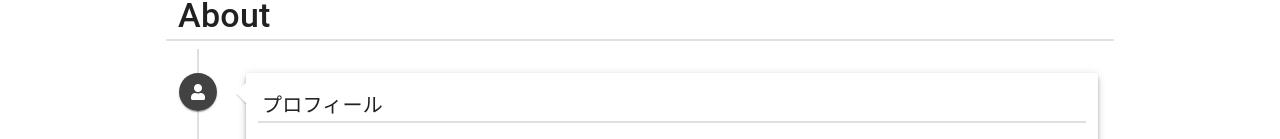
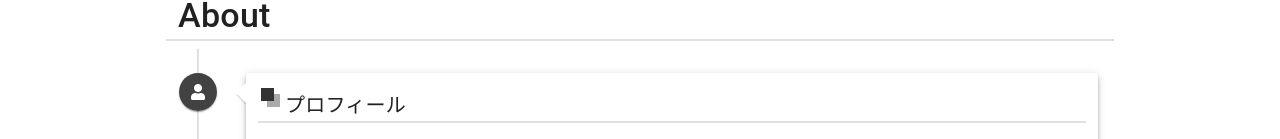
Before and after one commit to arkark/portfolio, a Vue app: page / in a window 1280 px wide. Shown: the part 813-952 px from the top of the page. Built offline with nearby package versions, Linux system fonts and the light colour scheme; a web font is replaced by a local one.

Commit message:
Update design for AboutCard title

```diff
--- a/src/components/about/card/AboutCard.vue
+++ b/src/components/about/card/AboutCard.vue
@@ -4,7 +4,9 @@
       <v-icon small dark>{{ icon }}</v-icon>
     </template>
     <v-card class="elevation-4">
-      <v-card-title class="pb-0">{{ title }}</v-card-title>
+      <v-card-title class="pb-0">
+        <span><span class="title-head"></span>{{ title }}</span>
+      </v-card-title>
       <v-divider class="py-0 mx-3"></v-divider>
       <v-card-text class="pt-3 subtitle-1 text--primary">
         <slot></slot>
@@ -13,6 +15,28 @@
     <slot name="under-card"></slot>
   </v-timeline-item>
 </template>
+
+<style scoped>
+.title-head {
+  display: inline-block;
+  background: #aaa;
+  width: 0.65em;
+  height: 0.65em;
+  margin: 0.25em 0.25em 0 0.25em;
+  box-sizing: border-box;
+  vertical-align: top;
+}
+.title-head::before {
+  content: "";
+  position: relative;
+  display: inline-block;
+  background: #333f;
+  width: 0.65em;
+  height: 0.65em;
+  top: -0.3em;
+  left: -0.3em;
+}
+</style>
 
 <script>
 export default {
```
